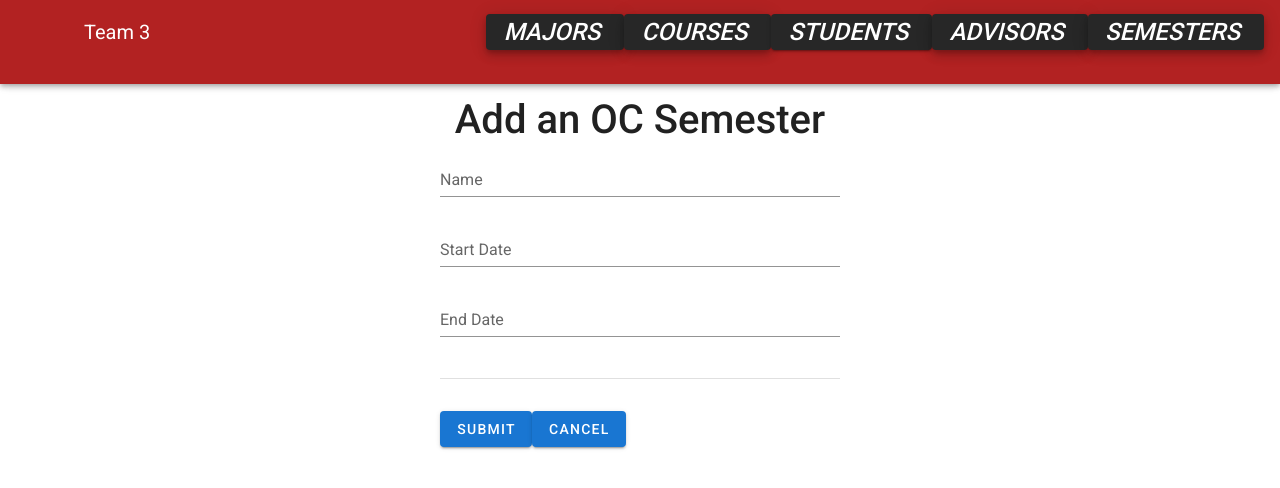
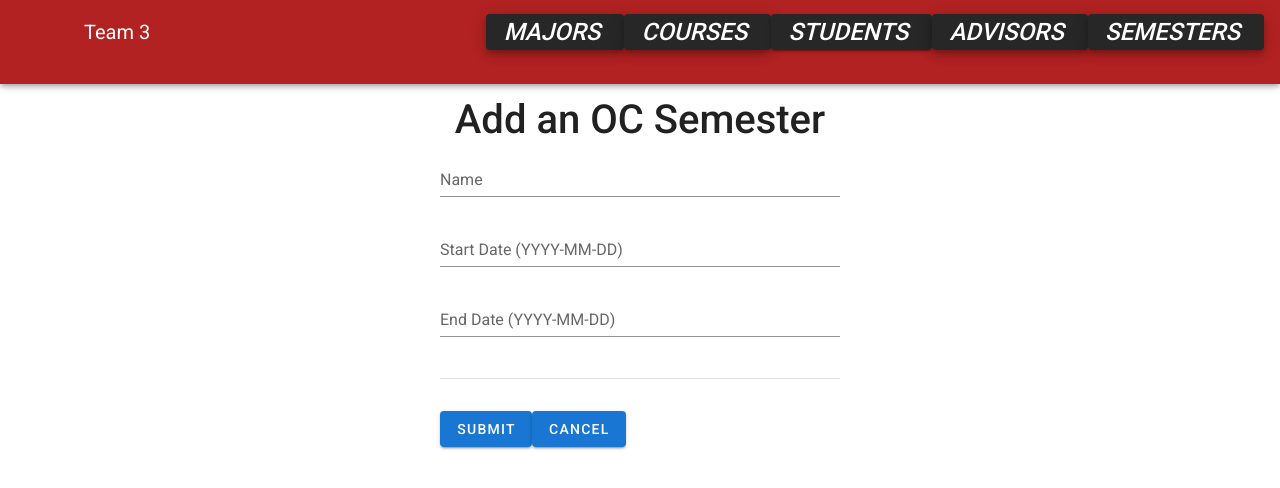
Before and after one commit to davidmuhimuzi/vue2, a Vue app: page /semesteradd in a window 1280 px wide. Shown: the top 488 px of the page. Built offline with nearby package versions, Linux system fonts and the light colour scheme.

Commit message:
Changed label to include date format

```diff
--- a/src/components/Semester.vue
+++ b/src/components/Semester.vue
@@ -14,14 +14,14 @@
       <v-text-field
         v-model="currentSemester.start_date"
         :rules="[(v) => !!v || 'Semester start date is required']"
-        label="Start Date"
+        label="Start Date (YYYY-MM-DD)"
         required
       ></v-text-field>
 
         <v-text-field
         v-model="currentSemester.end_date"
         :rules="[(v) => !!v || 'Semester end date is required']"
-        label="End Date"
+        label="End Date (YYYY-MM-DD)"
         required
       ></v-text-field>
 
--- a/src/components/SemesterAdd.vue
+++ b/src/components/SemesterAdd.vue
@@ -11,13 +11,13 @@
 
       <v-text-field
       v-model="semester.start_date"
-      label="Start Date"
+      label="Start Date (YYYY-MM-DD)"
       required></v-text-field>
 
 
       <v-text-field
       v-model="semester.end_date"
-      label="End Date"
+      label="End Date (YYYY-MM-DD)"
       required>
       </v-text-field>
 
```
